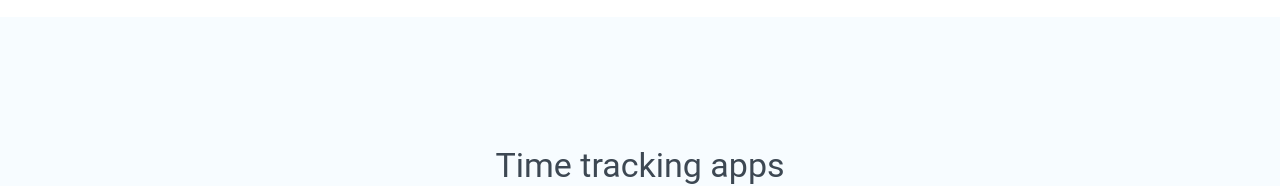
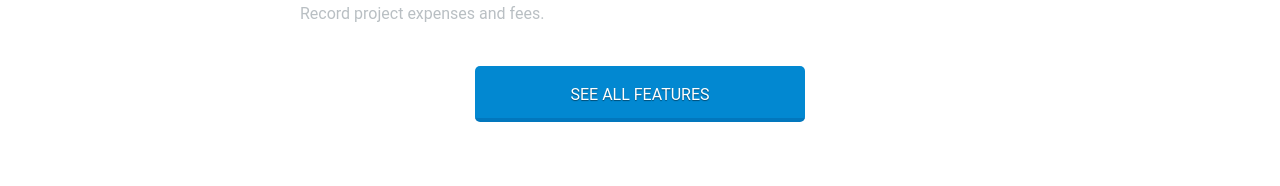
Before and after one commit to sivagurubilli/clockify-time-tracking-app-clone, a React (Create React App) app: page / in a window 1280 px wide. Shown: the part 3594-3780 px from the top of the page. Built offline with nearby package versions, Linux system fonts and the light colour scheme.

Commit message:
features

```diff
--- a/src/components/HomePage/Features.jsx
+++ b/src/components/HomePage/Features.jsx
@@ -5,7 +5,7 @@ import {Link} from "react-router-dom";
 export const Features = () => {
   return (
     <div className={style.maindiv}>
-    <div className={style.div}>
+     <div className={style.div}>
         <h2 className={style.header}>Time Management Features</h2>
         <p className={style.text}>Track productivity, attendance, and billable hours with a simple time tracker and timesheet.</p>
         {/* *********Section-1************** */}
@@ -18,6 +18,7 @@ export const Features = () => {
                     <p>Track work hours in real time.</p>
                 </div>
                 </Link>
+                <br />
                 <div>
                     <h4>Timesheet</h4>
                     <p>Enter time in a weekly timesheet.</p>
@@ -103,7 +104,13 @@ export const Features = () => {
             </div>
         </div>
 
+    <Link to={"/feature-list"}>
+            <button className={style.btn}>
+              SEE ALL FEATURES
+            </button>
+            </Link>
     </div>
+
   </div>
   )
 }
--- a/src/components/HomePage/Features.module.css
+++ b/src/components/HomePage/Features.module.css
@@ -1,5 +1,6 @@
 .maindiv{
     font-family: 'Roboto', sans-serif;
+    margin-bottom: 50px;
 }
 
 .div{
@@ -105,3 +106,34 @@ padding-top: 30px;
     /* border: 2px solid black; */
 padding-top: 30px;
 }
+
+.btn{
+    padding-top: 5px;
+    margin-top: 25px;
+    margin-bottom: 2%;
+    border-radius: 5px;
+    background: #0288d1;
+    width: 330px;
+    height: 56px;
+    text-transform: uppercase;
+    color: #fff;
+    border-bottom: 4px solid #0277BD;
+    text-shadow: 0 1px 1px rgb(0 0 0 / 45%);
+    overflow: visible;
+    /* border: 0; */
+    font: inherit;
+    letter-spacing: inherit;
+    cursor: pointer;
+    /* appearance: auto; */
+    writing-mode: horizontal-tb !important;
+    word-spacing: normal;
+    display: inline-block;
+    text-align: center;
+    align-items: flex-start;
+    box-sizing: border-box;
+}
+
+.btn:hover{
+    background: #0b71a8;
+
+}
--- a/src/pages/MainRoutes.jsx
+++ b/src/pages/MainRoutes.jsx
@@ -16,6 +16,7 @@ const MainRoutes = () => {
       <Route path ="/signup" element={<Signup />}/>
       <Route path ="/login" element={<Login />}/>
       <Route path="timer-app" element={ <Timer /> } />
+      {/* <Route path='feature-list' element={} /> */}
 
     </Routes>
   )
```
